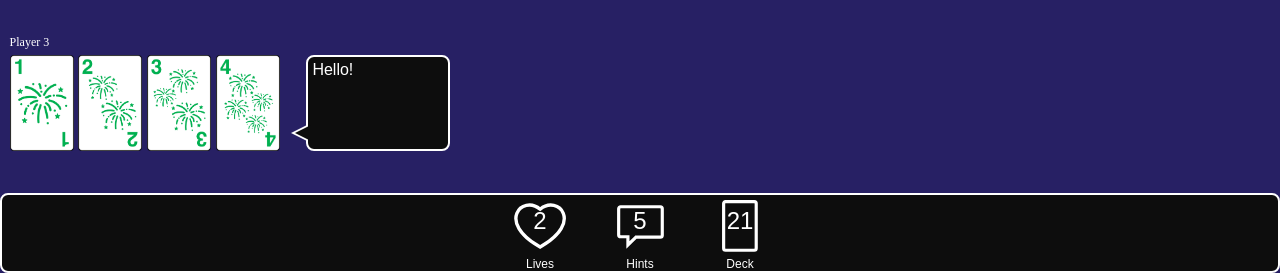
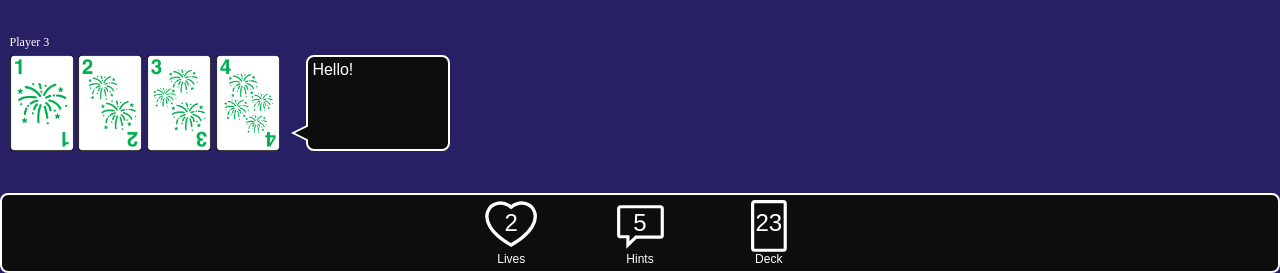
Before and after one commit to atyjeski/tyjeski, a Django app: page /hanabi/new in a window 1280 px wide. Shown: the part 527-800 px from the top of the page. Run offline with Django 3.2, Linux system fonts and the light colour scheme; some libraries are stand-ins or nearby versions.

Commit message:
Slightly modify icon positioning

```diff
--- a/backend/hanabi/static/hanabi/css/interface-overhaul.css
+++ b/backend/hanabi/static/hanabi/css/interface-overhaul.css
@@ -40,7 +40,6 @@
     --text-triangle-width: 2vh;
     --text-bubble-width: 13vh;
 
-    --icon-bw: .5vh;
     --icon-size: 6.5vh;
 }
 
@@ -237,8 +236,8 @@ html {
 .icon-wrapper {
     height: 100%;
     position: relative;
-    margin-left: 3vh;
-    margin-right: 3vh;
+    margin-left: 3vw;
+    margin-right: 3vw;
     flex-shrink: 0;
 }
 
@@ -246,14 +245,14 @@ html {
     position: absolute;
     width: 100%;
     text-align: center;
-    bottom: 0;
+    bottom: var(--margin);
 }
 
 .icon__counter {
     font-size: var(--fs-large);
     width: 100%;
     text-align: center;
-    padding-top: 13%;
+    padding-top: 17%;
 }
 
 .icon {
@@ -267,6 +266,7 @@ html {
 .heart-icon {
     background-image: url(/static/hanabi/img/heart.svg);
     background-size: 100% auto;
+    background-position-y: 25%;
 }
 .hint-icon {
     background-image: url(/static/hanabi/img/hint.svg);
--- a/backend/hanabi/templates/hanabi/interface-overhaul.html
+++ b/backend/hanabi/templates/hanabi/interface-overhaul.html
@@ -141,7 +141,7 @@
     </div>
     <div class="icon-wrapper">
       <div class="icon deck-icon">
-        <div class="icon__counter">21</div>
+        <div class="icon__counter">23</div>
       </div>
       <div class="icon-label">Deck</div>
     </div>
```
